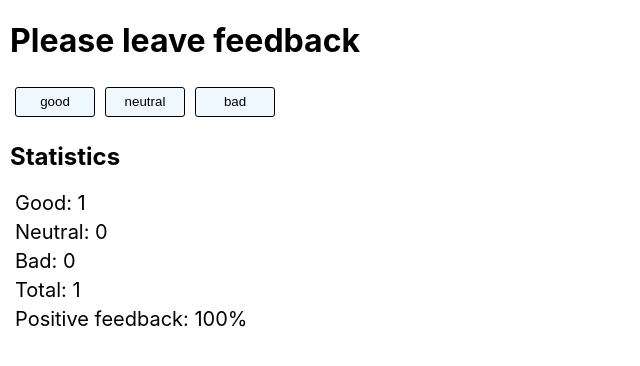
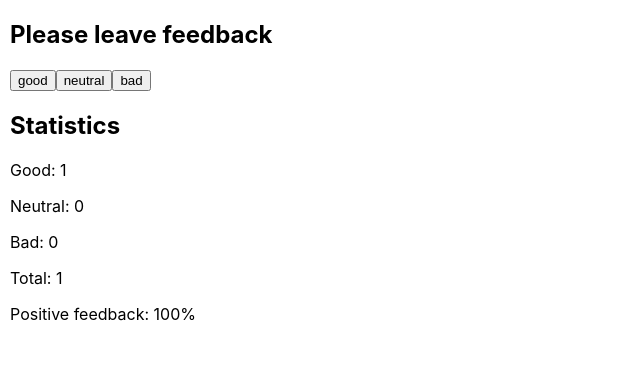
Before and after one commit to OlegFurculita1408/goit-react-hw-02-feedback, a React (Create React App) app: page / in a window 1280 px wide. Both pictures are taken after a click on the button "good". Shown: the top 366 px of the page, without its empty margins (0-640 px from the left). Built offline with nearby package versions, Linux system fonts and the light colour scheme.

Commit message:
required

```diff
--- a/src/components/App.jsx
+++ b/src/components/App.jsx
@@ -1,5 +1,8 @@
 import { Component } from 'react';
-import SectionTitle from "./feedback/SectionTitle";
+import FeedbackOptions from './FeedbackOptions/FeedbackOption';
+import Statistics from './Statistics/Statistics';
+import Notification from './Notification/Notification';
+import Section from './Section/Section';
 
 
 class App extends Component {
@@ -13,15 +16,48 @@ class App extends Component {
     return this.state.good+this.state.neutral+this.state.bad;
   }
 
-  handlerClick = (data) => {
-    this.setState({ [data]: this.state[data]+1});
+  handlerClick = (e) => {
+    const data = e.target.textContent.toLowerCase();
+      this.setState(prevState => {
+        return {
+          [data]: prevState[data] + 1,
+      };
+    });
+  };
+
+  countPositiveFeedbackPercentage() {
+    const { good } = this.state;
+    const total = this.countTotalFeedback();
+    return Math.round((100 / total) * good || 0);
   }
 
    render(){
+    const { good, neutral, bad } = this.state;
+    const options = Object.keys(this.state);
+    const totalFeedback = this.countTotalFeedback();
+    const totalPercentage = this.countPositiveFeedbackPercentage();
+
     return (
       <div>
-          <h1>Please leave feedback</h1>
-          <SectionTitle state={this.state} total={()=>this.countTotalFeedback()} handlerClick={this.handlerClick}/>
+          <Section title="Please leave feedback">
+          <FeedbackOptions
+            options={options}
+            onLeaveFeedback={this.handlerClick}
+          />
+          </Section>
+          <Section title="Statistics">
+              {totalFeedback ? (
+            <Statistics
+              good={good}
+              neutral={neutral}
+              bad={bad}
+              total={totalFeedback}
+              positivePercentage={totalPercentage}
+            />
+          ) : (
+            <Notification message="There is no feedback" />
+          )}
+        </Section>
       </div>
         )
     }
--- /dev/null
+++ b/src/components/FeedbackOptions/FeedbackOption.jsx
@@ -0,0 +1,25 @@
+import PropTypes from 'prop-types';
+
+
+const FeedbackOptions = ({ options, onLeaveFeedback }) => {
+  return (
+    <>
+      {options.map(option => (
+        <button
+          option={option}
+          onClick={e => onLeaveFeedback(e, option)}
+          key={option}
+          type="button"
+        >
+          {option}
+        </button>
+      ))}
+    </>
+  );
+};
+
+FeedbackOptions.propTypes = {
+  options: PropTypes.arrayOf(PropTypes.string.isRequired).isRequired,
+  onLeaveFeedback: PropTypes.func.isRequired,
+};
+export default FeedbackOptions
--- /dev/null
+++ b/src/components/Section/Section.jsx
@@ -0,0 +1,15 @@
+import PropTypes from 'prop-types';
+
+function Section ({ title, children }) {
+    return(
+    <>
+       <h2>{title}</h2>
+        {children}
+    </>
+    )
+}
+Section.propTypes = {
+    title: PropTypes.string.isRequired,
+  };
+
+export default Section
--- /dev/null
+++ b/src/components/Statistics/Statistics.jsx
@@ -0,0 +1,21 @@
+import PropTypes from 'prop-types';
+
+const Statistics = ({ good, neutral, bad, total, positivePercentage, }) => {
+    return(
+        <div>
+            <p>Good: {good}</p>
+            <p>Neutral: {neutral}</p>
+            <p>Bad: {bad}</p>
+            <p>Total: {total}</p>
+            <p>Positive feedback: {positivePercentage}%</p>
+        </div>
+    )
+}
+Statistics.propTypes = {
+    good: PropTypes.number.isRequired,
+    neutral: PropTypes.number.isRequired,
+    bad: PropTypes.number.isRequired,
+    total: PropTypes.number.isRequired,
+    positivePercentage: PropTypes.number.isRequired,
+}
+export default Statistics
--- a/src/components/feedback/SectionTitle.jsx
+++ /dev/null
@@ -1,19 +0,0 @@
-import Statistics from "./Statistics";
-import Notification from "./Notification";
-import css from './Feedback.module.css';
-
-function SectionTitle ({ state, total, handlerClick }) {
-    return(
-    <>
-        {
-        Object.keys(state).map((elem,i)=><button className={css.btnFeedback} key={i} onClick={()=>handlerClick(elem)}>{elem}</button>)
-       }
-       <h2>Statistics</h2>
-       {
-       total()!==0 ? <Statistics state={state} total={total} />
-                   : <Notification text={'No feedback given'}/>
-       }
-    </>
-    )
-}
-export default SectionTitle
--- a/src/components/feedback/Statistics.jsx
+++ /dev/null
@@ -1,19 +0,0 @@
-import PropTypes from 'prop-types';
-
-function Statistics ({state:{ good, neutral, bad },total }) {
-    return(
-        <div>
-            <p>Good: {good}</p>
-            <p>Neutral: {neutral}</p>
-            <p>Bad: {bad}</p>
-            <p>Total: {total()}</p>
-            <p>Positive feedback: {Math.ceil((good/total())*100)}%</p>
-        </div>
-    )
-}
-Statistics.propTypes = {
-    good: PropTypes.number,
-    neutral: PropTypes.number,
-    bad: PropTypes.number,
-}
-export default Statistics
```
Also changed, not shown: src/components/Notification/Notification.jsx (renamed from src/components/feedback/Notification.jsx), src/components/Section/Feedback.module.css (renamed from src/components/feedback/Feedback.module.css).
